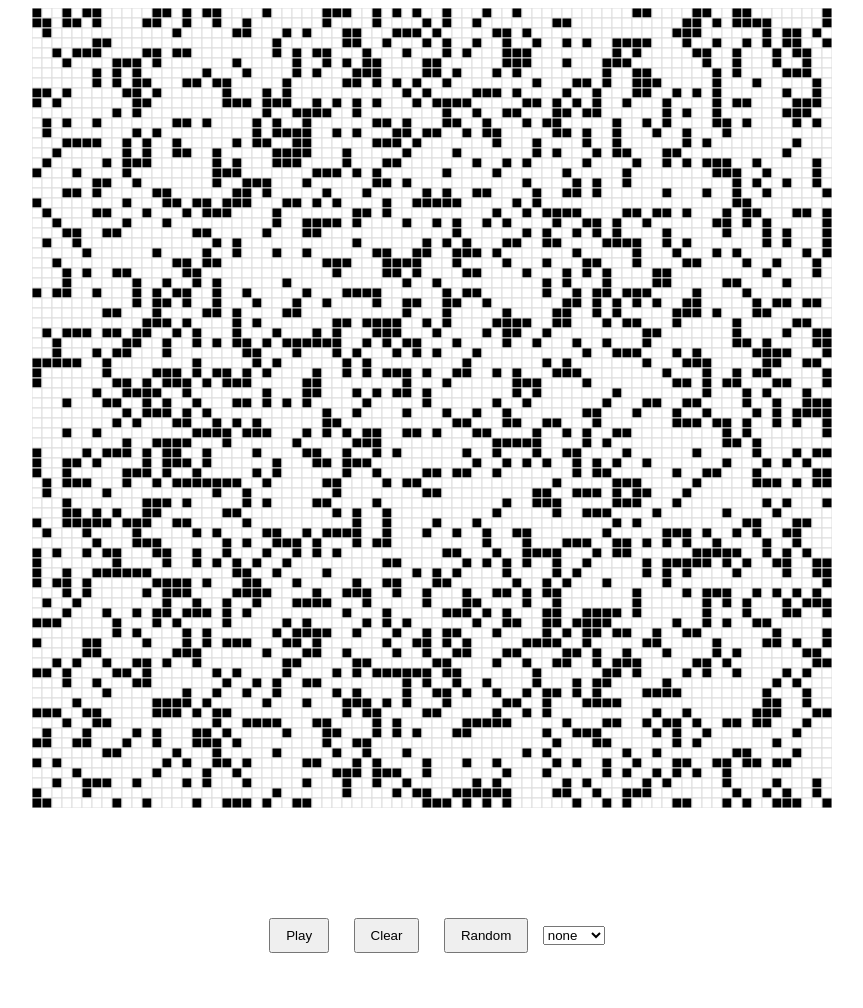
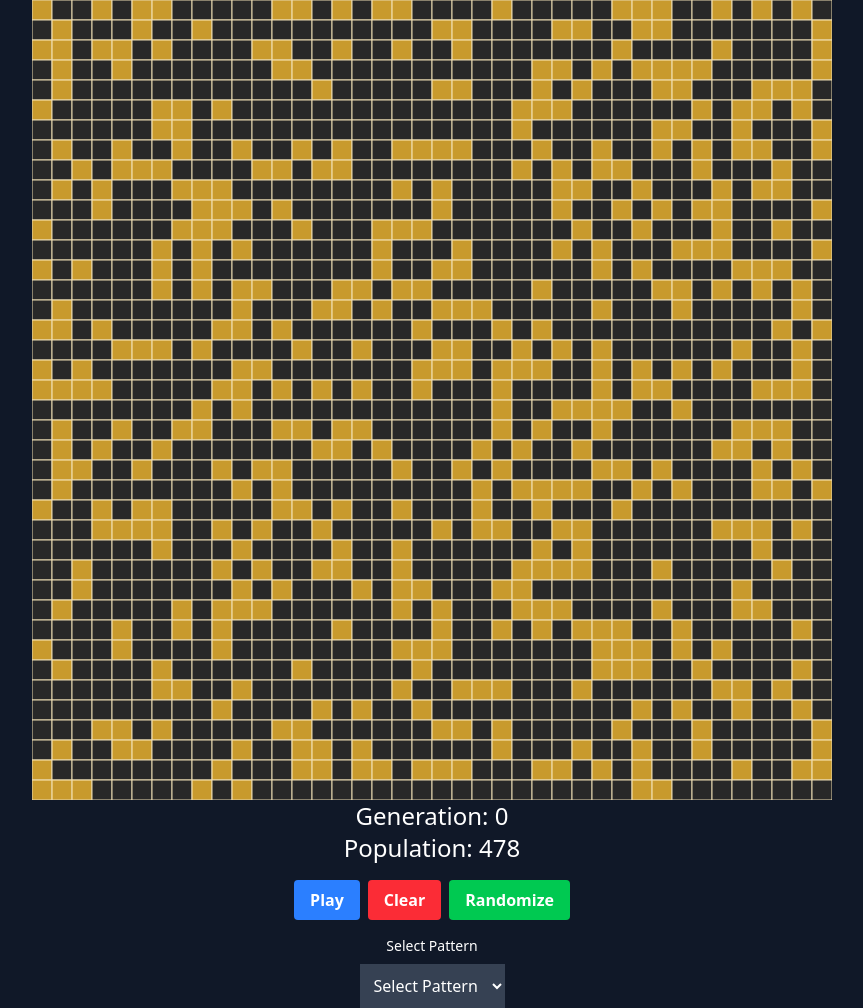
Before and after one commit to Roddyck/game-of-life-js, a website with bundled scripts: page index.html in a window 1280 px wide. Shown: the whole page, without its empty margins (208-1071 px from the left). Before the commit the page ends 971 px from the top, so only its background shows below. Built offline with nearby package versions, Linux system fonts and the light colour scheme.

Commit message:
styling updates

```diff
--- a/config.json
+++ b/config.json
@@ -1,10 +1,10 @@
 {
   "width": 800,
   "height": 800,
-  "cellSize": 10,
-  "liveColor": "#000000",
-  "deadColor": "#ffffff",
-  "gridColor": "#dddddd",
+  "cellSize": 20,
+   "liveColor": "#fabd2fc9",
+   "deadColor": "#282828",
+   "gridColor": "#ebdbb2",
   "initialDensity": 0.3,
   "frameDelay": 100,
   "patterns": {
--- a/index.html
+++ b/index.html
@@ -1,24 +1,38 @@
 <!DOCTYPE html>
-<html lang="en">
+<html lang="en" class="dark">
     <head>
         <meta charset="UTF-8">
         <meta name="viewport" content="width=device-width, initial-scale=1">
         <title>Game of Life</title>
-        <style>
-            body { font-family: Arial, sans-serif; text-align: center; }
-            canvas { background: #eee; display: block; margin: 0 auto; }
-            button { margin: 10px; padding: 8px 15px; }
-            h3 { text-align: center; color: white; }
-        </style>
+        <link rel="stylesheet" href="src/output.css">
         <script type="module" src="src/canvas.js"></script>
     </head>
-    <body>
-        <h3 id="generation" >Generation: 0</h1>
-        <h3 id="population" >Population: 0</h1>
-        <div>
-            <button id="play-pause-btn">Play</button>
-            <button id="clearBtn">Clear</button>
-            <button id="randomBtn">Random</button>
-        </div>
+    <body class="bg-gray-900 text-white">
+        <div class="flex flex-col items-center justify-center">
+          <h3 id="generation" class="text-2xl">Generation: 0</h3>
+          <h3 id="population" class="text-2xl">Population: 0</h3>
+          <div id="buttons" class="flex flex-row justify-center my-4">
+              <button
+                id="play-pause-btn"
+                class="bg-blue-500 hover:bg-blue-700 text-white font-bold py-2 px-4 mx-1 rounded"
+              >
+                Play
+              </button>
+              <button
+                id="clearBtn"
+                class="bg-red-500 hover:bg-red-700 text-white font-bold py-2 px-4 mx-1 rounded"
+              >
+                Clear
+              </button>
+              <button
+                id="randomBtn"
+                class="bg-green-500 hover:bg-green-700 text-white font-bold py-2 px-4 mx-1 rounded"
+              >
+                Randomize
+              </button>
+          </div>
+          <label for="patternSelect" class="block mb-2 text-sm font-medium text-gray-900 text-white">Select Pattern</label>
+          <select id="patternSelect" class="block w-auto p-2.5 bg-gray-700 border-gray-600 placeholder-gray-400 text-white focus:ring-blue-500 focus:border-blue-500"></select>
+      </div>
     </body>
 </html>
--- a/src/canvas.js
+++ b/src/canvas.js
@@ -11,8 +11,9 @@ function createSelect(select, patterns) {
   select.id = "patternSelect";
 
   const option = document.createElement("option");
-  option.value = "none";
-  option.textContent = "none";
+  option.value = "Select Pattern";
+  option.textContent = "Select Pattern";
+  option.selected = true;
   select.appendChild(option);
 
   Object.keys(patterns).forEach((pattern) => {
@@ -29,9 +30,9 @@ document.addEventListener("DOMContentLoaded", async () => {
     width: 500,
     height: 500,
     cellSize: 10,
-    liveColor: "#000000",
-    deadColor: "#ffffff",
-    gridColor: "#dddddd",
+    liveColor: "#d79921",
+    deadColor: "#282828",
+    gridColor: "#ebdbb2",
     initialDensity: 0.3,
     frameDelay: 100,
     patterns: {},
@@ -52,23 +53,32 @@ document.addEventListener("DOMContentLoaded", async () => {
   /** @type {CanvasRenderingContext2D | null} */
   const ctx = canvas.getContext("2d");
 
-  document.body.prepend(canvas);
+
+
+  document.querySelector("div")?.prepend(canvas);
 
   const playPauseBtn = document.getElementById("play-pause-btn");
   const clearBtn = document.getElementById("clearBtn");
   const randomBtn = document.getElementById("randomBtn");
-  const patternSelect = document.createElement("select");
   const generation = document.getElementById("generation");
   const population = document.getElementById("population");
+
+  /** @type {HTMLSelectElement | null} */
+  const patternSelect = document.getElementById("patternSelect");
 
   canvas.width = config.width || 500;
   canvas.height = config.height || 500;
 
   const game = createGameOfLife(config);
 
-  createSelect(patternSelect, game.getConfig().patterns);
+  if (patternSelect) {
+    createSelect(patternSelect, game.getConfig().patterns);
+  }
 
-  document.querySelector("div")?.appendChild(patternSelect);
+
+  if (patternSelect) {
+    document.querySelector("div")?.appendChild(patternSelect);
+  }
 
   function drawGrid() {
     config = game.getConfig();
@@ -125,9 +135,13 @@ document.addEventListener("DOMContentLoaded", async () => {
     const col = Math.floor(x / cellSize);
     const row = Math.floor(y / cellSize);
 
+    if (!patternSelect) {
+      return;
+    }
+
     const patternValue = patternSelect.value;
 
-    if (patternValue === "none") {
+    if (patternValue === "Select Pattern") {
       grid[row][col] = grid[row][col] ? 0 : 1;
       drawGrid();
     } else {
--- /dev/null
+++ b/src/input.css
@@ -0,0 +1,3 @@
+@import "tailwindcss";
+
+@custom-variant dark (&:where(.dark, .dark *));
```
Also changed, not shown: README.md, src/output.css (added).
